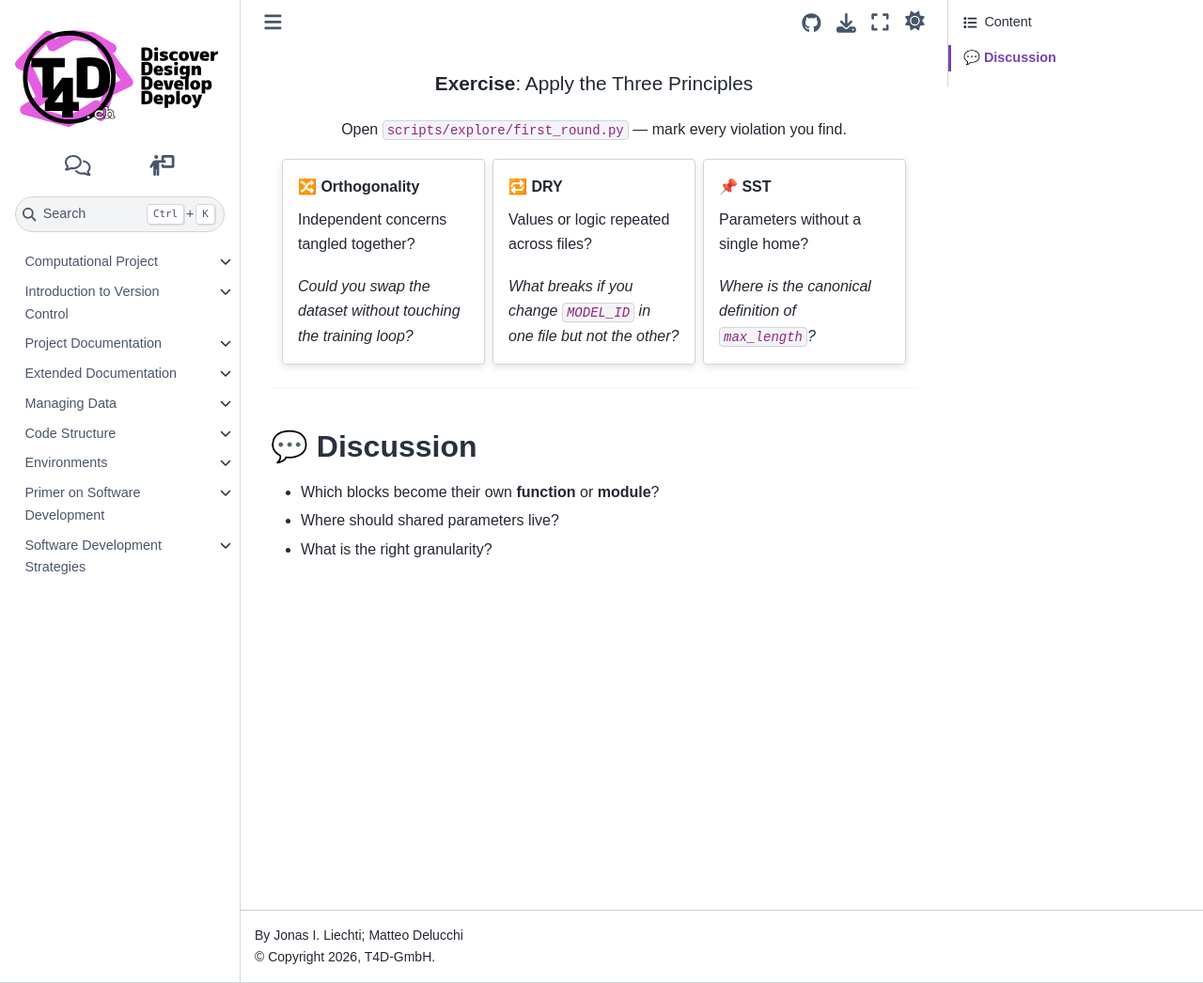
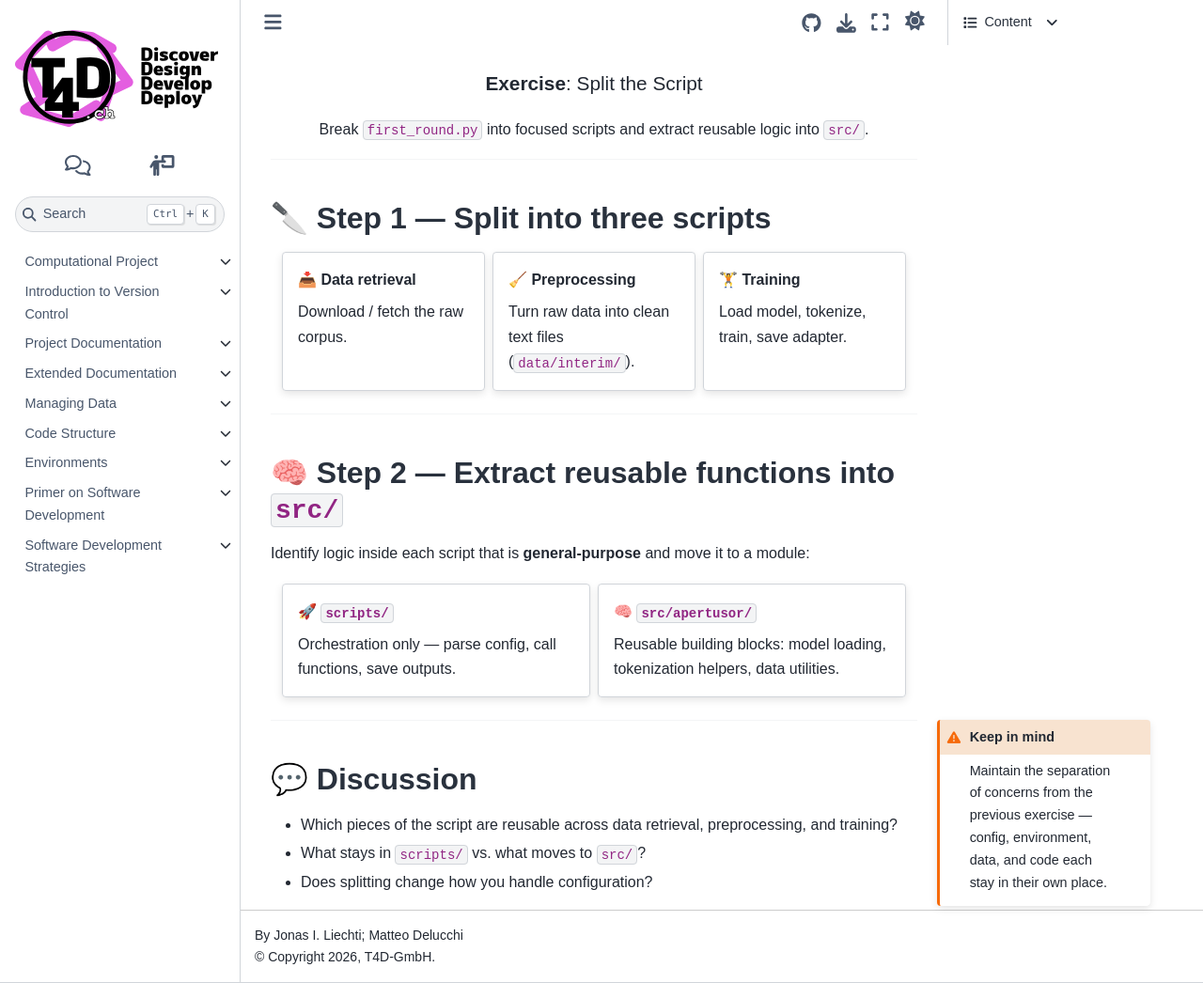
Before and after one commit to t4d-gmbh/researchSoftwareEngineering, a Sphinx documentation site: the page built from source/content/restructYourCodeBase/index.md, in a window 1280 px wide and 1046 px high. Shown: the whole window at 94% size. Built offline with Sphinx 7.4.7 and the Sphinx Book theme 1.1.4, drawn with Linux system fonts in a browser that asks for light colours; some web fonts are replaced; pages that are not in the unit, such as notebooks, are missing from menus; the version number could not be read and is left out.

Commit message:
Revise "Restructure Your Code Base" exercise to focus on script splitting and reusable logic extraction. Addressing #27

````diff
--- a/source/content/restructYourCodeBase/index.md
+++ b/source/content/restructYourCodeBase/index.md
@@ -6,40 +6,56 @@ sd_hide_title: true
 ```{compound}
 {.centered}
 {.bigger}
-**Exercise**: Apply the Three Principles
+**Exercise**: Split the Script
 
 {.centered}
-Open `scripts/explore/first_round.py` — mark every violation you find.
+Break `first_round.py` into focused scripts and extract reusable logic into `src/`.
 ```
+
+---
+
+## 🔪 Step 1 — Split into three scripts
 
 ::::{grid} 3
 :gutter: 2
 
-:::{grid-item-card} 🔀 Orthogonality
-Independent concerns tangled together?
-
-*Could you swap the dataset without touching the training loop?*
+:::{grid-item-card} 📥 Data retrieval
+Download / fetch the raw corpus.
 :::
-:::{grid-item-card} 🔁 DRY
-Values or logic repeated across files?
-
-*What breaks if you change `MODEL_ID` in one file but not the other?*
+:::{grid-item-card} 🧹 Preprocessing
+Turn raw data into clean text files (`data/interim/`).
 :::
-:::{grid-item-card} 📌 SST
-Parameters without a single home?
-
-*Where is the canonical definition of `max_length`?*
+:::{grid-item-card} 🏋️ Training
+Load model, tokenize, train, save adapter.
 :::
 ::::
 
-:::{admonition} ~10 min annotation → plenum discussion
-:class: tip
+---
+
+## 🧠 Step 2 — Extract reusable functions into `src/`
+
+Identify logic inside each script that is **general-purpose** and move it to a module:
+
+::::{grid} 2
+:gutter: 2
+
+:::{grid-item-card} 🚀 `scripts/`
+Orchestration only — parse config, call functions, save outputs.
+:::
+:::{grid-item-card} 🧠 `src/apertusor/`
+Reusable building blocks: model loading, tokenization helpers, data utilities.
+:::
+::::
+
+:::{admonition} Keep in mind
+:class: warning margin
+Maintain the separation of concerns from the previous exercise — config, environment, data, and code each stay in their own place.
 :::
 
 ---
 
 ## 💬 Discussion
 
-- Which blocks become their own **function** or **module**?
-- Where should shared parameters live?
-- What is the right granularity?
+- Which pieces of the script are reusable across data retrieval, preprocessing, and training?
+- What stays in `scripts/` vs. what moves to `src/`?
+- Does splitting change how you handle configuration?
````
